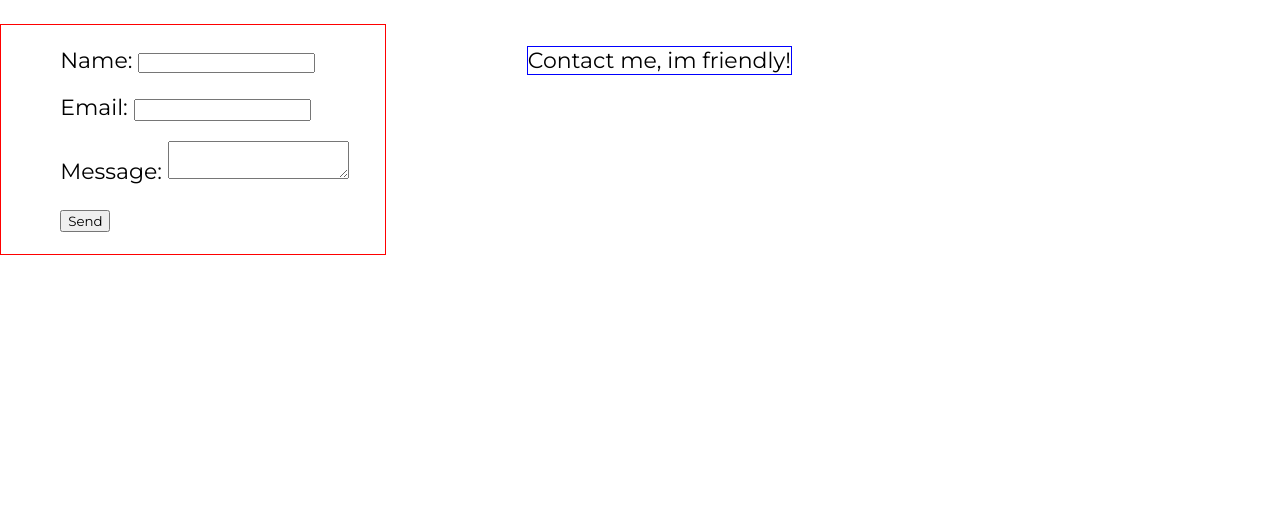
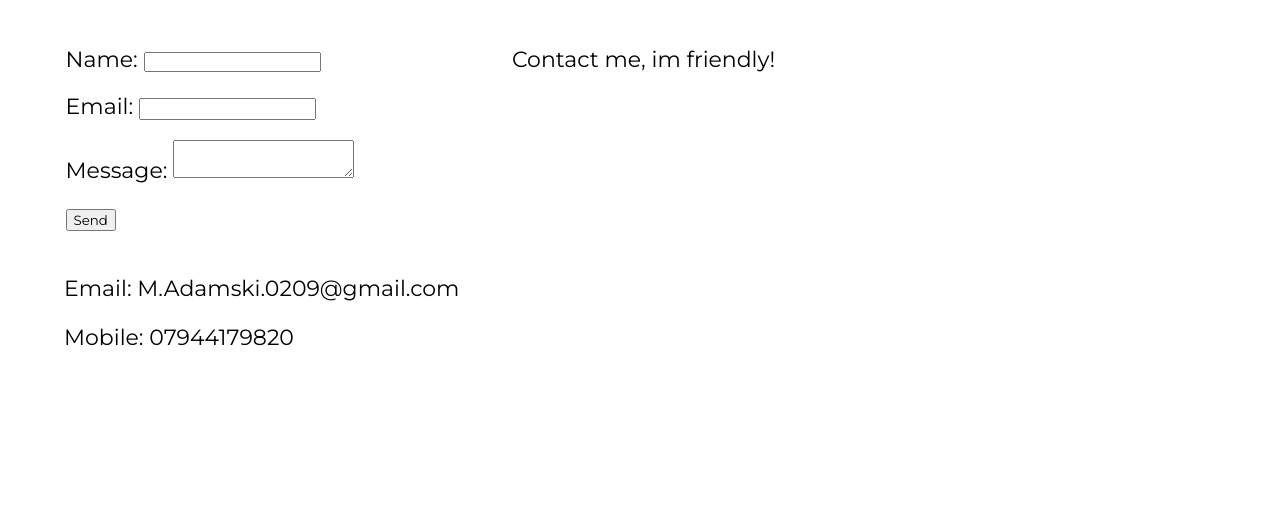
Before and after one commit to MiloAdamski/MiloAdamski.github.io, a plain HTML site: page Contact-page.html in a window 1280 px wide. Shown: the part 194-712 px from the top of the page. Drawn offline with Linux system fonts and the light colour scheme.

Commit message:
contact updates

```diff
--- a/Contact-page.html
+++ b/Contact-page.html
@@ -49,7 +49,8 @@
         </section>
         <p id='contact-tag'>Contact me, im friendly!</p>
     </div>
-
+    <p class='left' id='contact-tag'>Email: M.Adamski.0209@gmail.com</p>
+    <p class='left' id='contact-tag'>Mobile: 07944179820</p>
 
 </body>
 
--- a/style.css
+++ b/style.css
@@ -141,17 +141,13 @@ footer{
 }
 
 #contact-tag{
-  margin-left: 11%;
-  border:1px solid blue;
   width: fit-content;
   height: fit-content;
-  justify-content: center; /* Horizontally center form within red box */
 }
 
 #contact{
   list-style: none;
-  border: 1px solid red;
-  width: 30%;
+  width: 40%;
 }
 
 #contact li{
```
